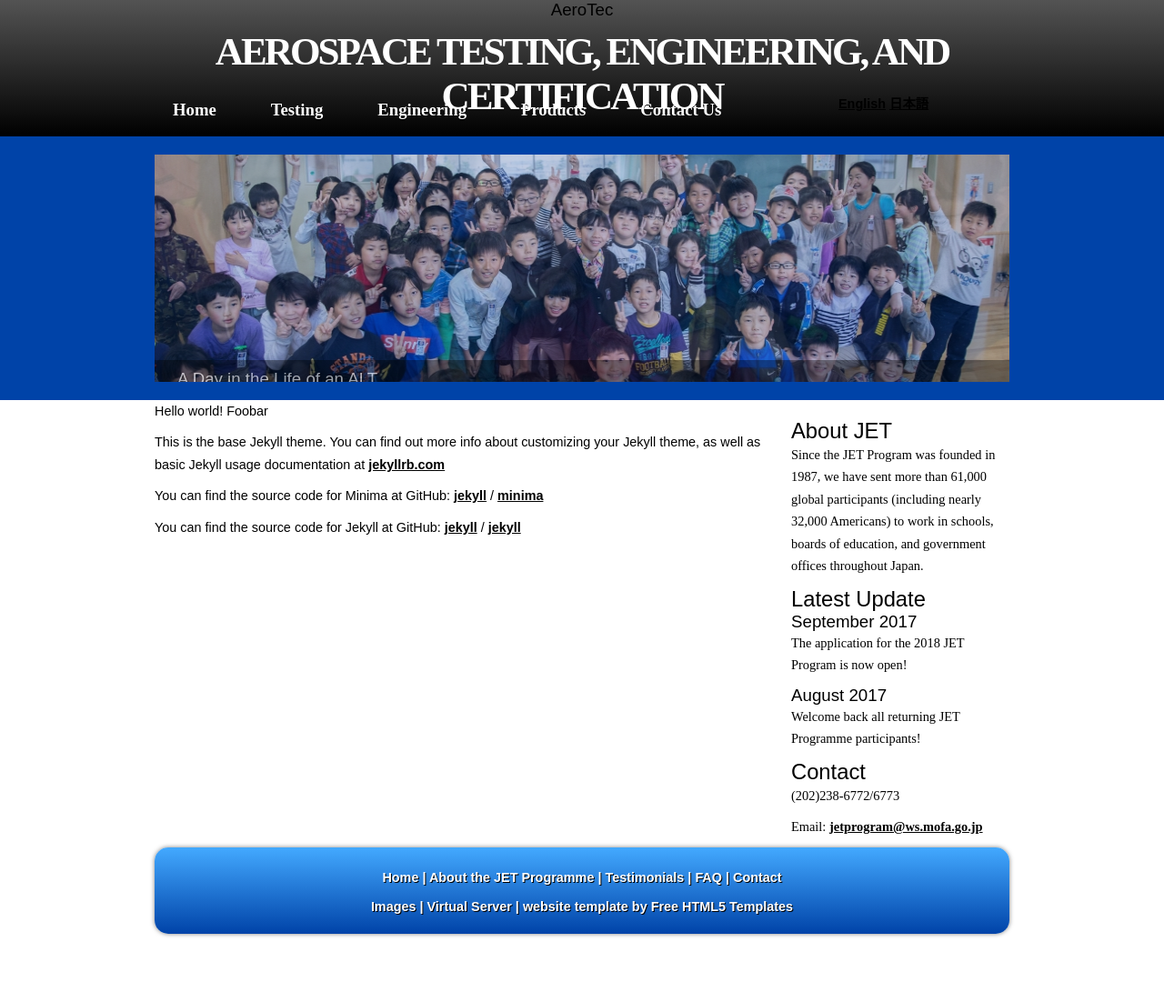
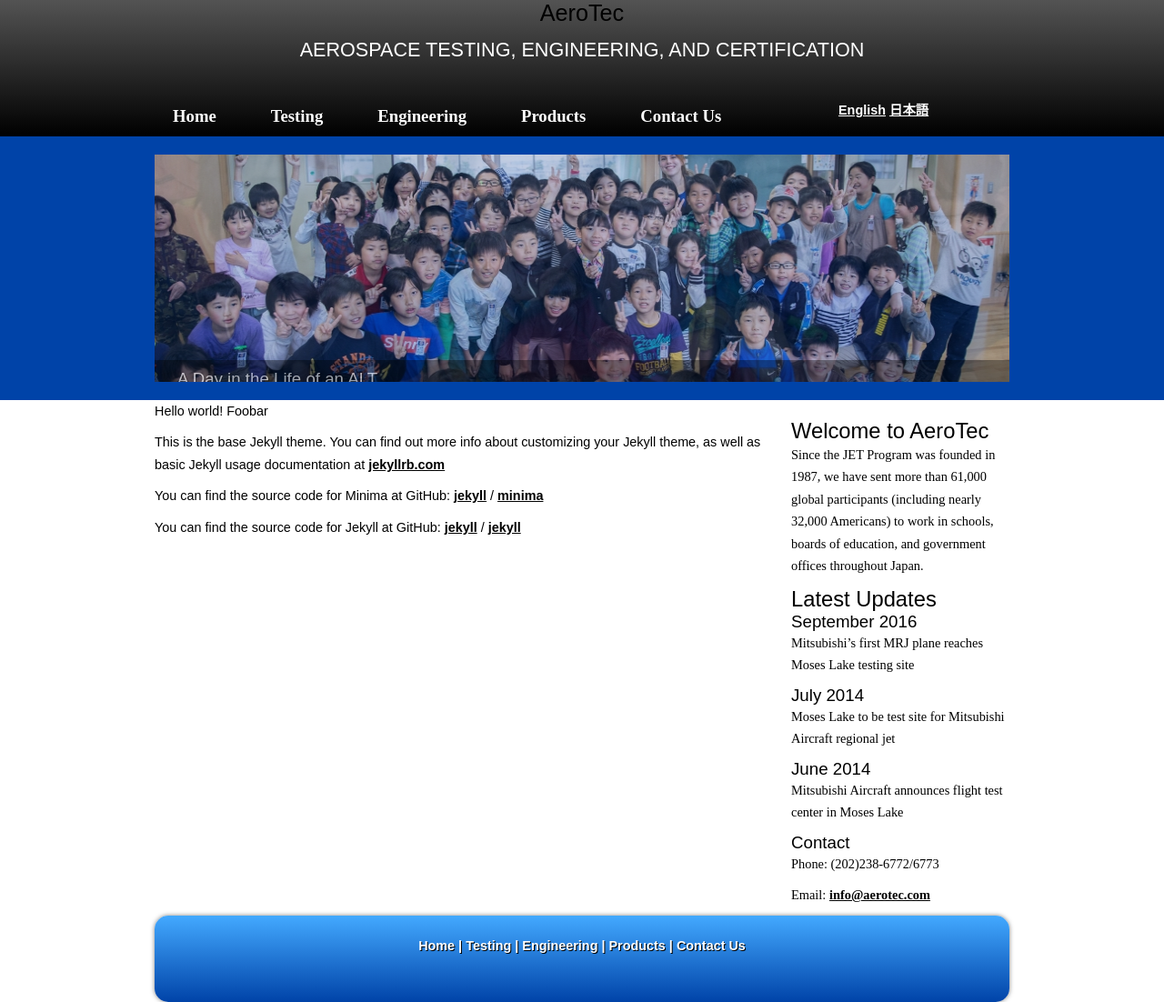
Before and after one commit to sugarfins/2017WebLocProject, a Jekyll site: the page built from about.md, in a window 1280 px wide. Shown: the whole page at 91% size. Built offline with Jekyll 4.4.1, drawn with Linux system fonts in a browser that asks for light colours; some web fonts are replaced.

Commit message:
CSS update, layout code replacement Changed all text in layout to variables Added all layout variables to lang.yml Added style update to language picker

```diff
--- a/_data/lang.yml
+++ b/_data/lang.yml
@@ -5,7 +5,18 @@ en:
   engineering: "Engineering"
   products: "Products"
   contact: "Contact Us"
-  about: "Since the JET Program was founded in 1987, we have sent more than 61,000 global participants (including nearly 32,000 Americans) to work in schools, boards of education, and government offices throughout Japan."
+  about1: "Welcome to AeroTec"
+  about2: "Since the JET Program was founded in 1987, we have sent more than 61,000 global participants (including nearly 32,000 Americans) to work in schools, boards of education, and government offices throughout Japan."
+  update: "Latest Updates"
+  update1: "September 2016"
+  update1con: "Mitsubishi’s first MRJ plane reaches Moses Lake testing site"
+  update2: "July 2014"
+  update2con: "Moses Lake to be test site for Mitsubishi Aircraft regional jet"
+  update3: "June 2014"
+  update3con: "Mitsubishi Aircraft announces flight test center in Moses Lake"
+  sidecontact: "Contact"
+  phone: "Phone: "
+  email: "Email: "
 jp:
   slogan: 航空宇宙テスティング、エンジニアリング、および認証
   home: "ホーム"
@@ -13,4 +24,15 @@ jp:
   engineering: "エンジニアリング"
   products: "製品"
   contact: "連絡"
-  about: "飛行機や改造を証明する良い方法がなければならないと思ったことがあれば、そうです。製品開発は遅くても苦痛である必要はありません。そしてAeroTECではそうではありません。"
+  about1: AeroTECへようこそ
+  about2: "飛行機や改造を証明する良い方法がなければならないと思ったことがあれば、そうです。製品開発は遅くても苦痛である必要はありません。そしてAeroTECではそうではありません。"
+  update: "最新のアップデート"
+  update1: "2016年9月"
+  update1con: "三菱自動車初のMRJ飛行機がモーゼス湖試験場に到着"
+  update2: "2014年7月"
+  update2con: "モーゼス湖は三菱航空機の地域ジェットの試験場になる"
+  update3: "2014年6月"
+  update3con: "三菱航空機、モーゼス湖の飛行試験センターを発表"
+  sidecontact: "連絡"
+  phone: "電話: "
+  email: "メール: "
--- a/_layouts/site.html
+++ b/_layouts/site.html
@@ -20,9 +20,9 @@
 
   <header>
 	  <div id="strapline">
-      <h3>AeroTec</h3>
+      <h1>AeroTec</h1>
 	    <div id="welcome_slogan">
-        <h3>{{ site.data.lang[page.lang].slogan }}</h3>
+        <h4>{{ site.data.lang[page.lang].slogan }}</h4>
 	    </div><!--close welcome_slogan-->
     </div><!--close strapline-->
 	  <nav>
@@ -34,8 +34,8 @@
             <li {% if page.url == "products.html" %}class="current"{% endif %}><a href="products.html">{{ site.data.lang[page.lang].products }}</a></li>
             <li {% if page.url == "contact.html" %}class="current"{% endif %}><a href="contact.html">{{ site.data.lang[page.lang].contact }}</a></li>
           </ul>
-            <a href="/2017WebLocProject/{{ page.ref }}">English</a>
-            <a href="/2017WebLocProject/jp/{{ page.ref }}">日本語</a>
+            <a class="langpick" href="/2017WebLocProject/{{ page.ref }}">English</a>
+            <a class="langpick" href="/2017WebLocProject/jp/{{ page.ref }}">日本語</a>
       </div><!--close menubar-->
     </nav>
   </header>
@@ -52,22 +52,26 @@
   <div id="site_content">
     <div class="sidebar_container">
       <div class="sidebar_item">
-        <h2>About JET</h2>
-        <p>{{ site.data.lang[page.lang].about }}</p>
+        <h2>{{ site.data.lang[page.lang].about1 }}</h2>
+        <p>{{ site.data.lang[page.lang].about2 }}</p>
       </div><!--close sidebar_item-->
       <div class="sidebar_item">
-        <h2>Latest Update</h2>
-        <h3>September 2017</h3>
-        <p>The application for the 2018 JET Program is now open!</p>
+        <h2>{{ site.data.lang[page.lang].update }}</h2>
+        <h3>{{ site.data.lang[page.lang].update1 }}</h3>
+        <p>{{ site.data.lang[page.lang].update1con }}</p>
   		</div><!--close sidebar_item-->
       <div class="sidebar_item">
-        <h3>August 2017</h3>
-        <p>Welcome back all returning JET Programme participants!</p>
+        <h3>{{ site.data.lang[page.lang].update2 }}</h3>
+        <p>{{ site.data.lang[page.lang].update2con }}</p>
       </div><!--close sidebar_item-->
       <div class="sidebar_item">
-        <h2>Contact</h2>
-        <p>(202)238-6772/6773</p>
-        <p>Email: <a href="mailto:jetprogram@ws.mofa.go.jp">jetprogram@ws.mofa.go.jp</a></p>
+        <h3>{{ site.data.lang[page.lang].update3 }}</h3>
+        <p>{{ site.data.lang[page.lang].update3con }}</p>
+      </div><!--close sidebar_item-->
+      <div class="sidebar_item">
+        <h3>{{ site.data.lang[page.lang].sidecontact }}</h3>
+        <p>{{ site.data.lang[page.lang].phone }} (202)238-6772/6773</p>
+        <p>{{ site.data.lang[page.lang].email }} <a href="mailto:info@aerotec.com">info@aerotec.com</a></p>
       </div><!--close sidebar_item-->
     </div><!--close sidebar_container-->
 
@@ -77,8 +81,7 @@
   </div><!--close site_content-->
 
 <footer>
-  <a href="index.html">Home</a> | <a href="about.html">About the JET Programme</a> | <a href="testimonials.html">Testimonials</a> | <a href="faq.html">FAQ</a> | <a href="contact.html">Contact</a><br/><br/>
-  <a href="http://fotogrph.com">Images</a> |  <a href="http://www.heartinternet.co.uk/vps/">Virtual Server</a>  | website template by <a href="http://www.freehtml5templates.co.uk">Free HTML5 Templates</a>
+  <a href="index.html">{{ site.data.lang[page.lang].home }}</a> | <a href="testing.html">{{ site.data.lang[page.lang].testing }}</a> | <a href="engineering.html">{{ site.data.lang[page.lang].engineering }}</a> | <a href="products.html">{{ site.data.lang[page.lang].products }}</a> | <a href="contact.html">{{ site.data.lang[page.lang].contact }}</a><br/>
 </footer>
 
   </div><!--close main-->
--- a/css/style.css
+++ b/css/style.css
@@ -250,6 +250,10 @@ ul img {
   margin: 20px 10px 0 0;
   float: left;}
 
+.langpick {
+  color: #FFFFFF;
+}
+
 footer
 { width: 940px;
   height: 50px;
```
